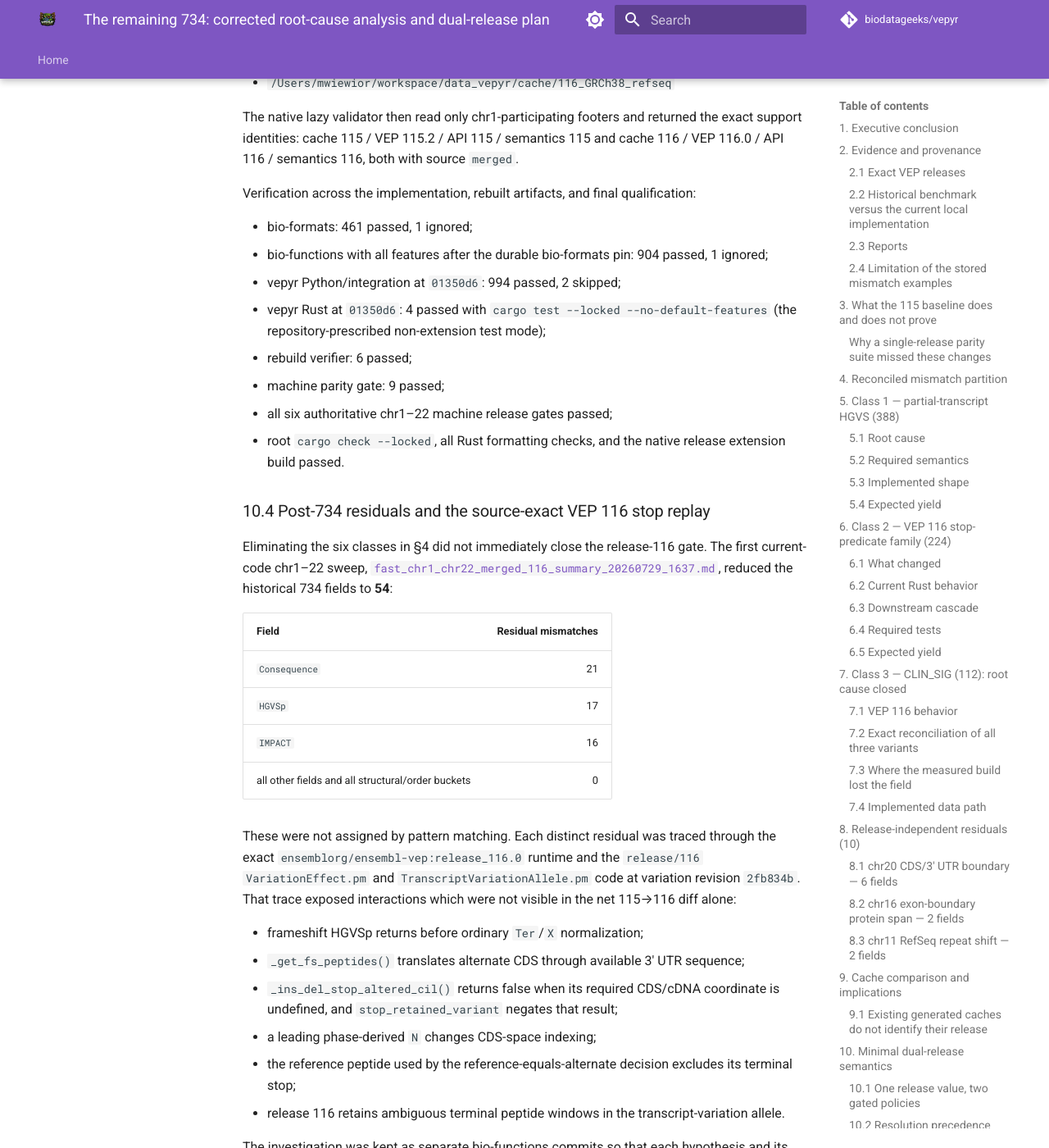
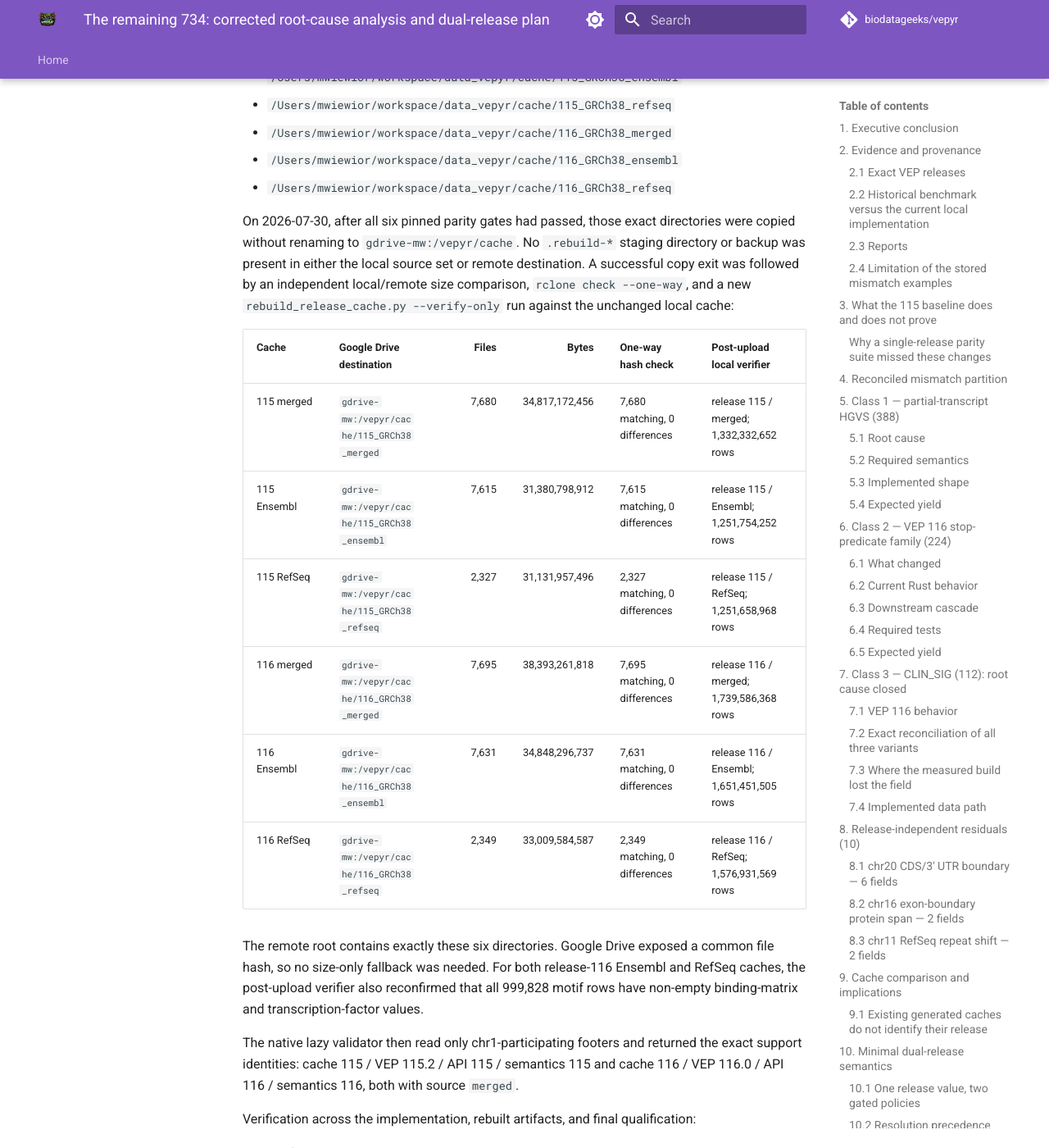
Before and after one commit to biodatageeks/vepyr, an MkDocs documentation site: the page built from docs/superpowers/2026-07-29-remaining-734-root-cause-and-plan.md, in a window 1280 px wide and 1400 px high, scrolled down 22148 px. Shown: the whole window at 82% size. Built offline with MkDocs 1.6.1 and Material for MkDocs 9.7.7, drawn with Linux system fonts in a browser that asks for light colours; comment, search, counter and statistics services are not loaded; some of the changed text lies outside the part shown.

Commit message:
docs: record verified cache publication

```diff
--- a/docs/superpowers/2026-07-29-remaining-734-root-cause-and-plan.md
+++ b/docs/superpowers/2026-07-29-remaining-734-root-cause-and-plan.md
@@ -719,12 +719,12 @@
 
 ### 10.3 Current implementation and artifact status
 
-The code implementation and release qualification are complete. The remaining publication work is
-to copy the six qualified cache artifacts to their Google Drive destinations and verify the remote
-copies. The strict runtime rejects incompatible or metadata-less generated caches rather than
-treating their directory names as identity.
+The code implementation, release qualification, upstream publication, and cache publication are
+complete. All six qualified cache artifacts were copied to their Google Drive destinations and
+the remote copies were checked independently. The strict runtime rejects incompatible or
+metadata-less generated caches rather than treating their directory names as identity.
 
-| Area | Status on 2026-07-29 | Evidence |
+| Area | Status at completion | Evidence |
 |---|---|---|
 | Root-cause partition | complete | all 734 fields reconcile into the six non-overlapping classes in §4 |
 | Comparator/provenance | implemented | uncapped deterministic JSONL ledger, equality-shape counts, allele-aware duplicate pairing, exact reference-header validation, per-contig resolved build provenance |
@@ -739,6 +739,7 @@
 | Whole-genome single-source parity | all four pinned gates exact | [115 RefSeq chr1–22](../../e2e-testing/reports/fast_chr1_chr22_refseq_115_summary_20260729_2233.md), [115 Ensembl chr1–22](../../e2e-testing/reports/fast_chr1_chr22_ensembl_115_summary_20260729_2243.md), [116 RefSeq chr1–22](../../e2e-testing/reports/fast_chr1_chr22_refseq_116_summary_20260729_2243.md), and [116 Ensembl chr1–22](../../e2e-testing/reports/fast_chr1_chr22_ensembl_116_summary_20260729_2308.md) are exact across all shared fields; each compares 4,096,123 variants with empty per-contig ledgers |
 | Ensembl/RefSeq cache rebuilds | four of four complete | 115 RefSeq (1,251,658,968 verified rows), 115 Ensembl (1,251,754,252), 116 RefSeq (1,576,931,569), and 116 Ensembl (1,651,451,505) are live; the 116 Ensembl cache has 999,828 motif rows and every row has non-empty binding-matrix and transcription-factor values |
 | Durable dependencies | pinned, pushed upstream, and release-qualified | vepyr qualification revision `01350d6` contains pin commit `edd2995`, which pins bio-formats `eee2d6926331fe5106cbbefbc1ca673e94357327` and bio-functions `0d02d711b352baf4087e2e9421e12716e10bb290`; both revisions are the remote heads of PR #224 and PR #203, and no absolute patch remains |
+| Google Drive publication | six of six complete | each exact local directory name exists under `gdrive-mw:/vepyr/cache`; local and remote file counts and byte totals match, all six one-way hash checks report zero differences, and all six local caches passed the metadata/footer verifier again after upload |
 
 The requested VEP 115 chromosome-by-chromosome burn-down is therefore unambiguous. Each value
 below is the sum of structural, ordering, one-sided, field, and ledger mismatches for that
@@ -822,6 +823,26 @@
 - `/Users/mwiewior/workspace/data_vepyr/cache/116_GRCh38_merged`
 - `/Users/mwiewior/workspace/data_vepyr/cache/116_GRCh38_ensembl`
 - `/Users/mwiewior/workspace/data_vepyr/cache/116_GRCh38_refseq`
+
+On 2026-07-30, after all six pinned parity gates had passed, those exact directories were copied
+without renaming to `gdrive-mw:/vepyr/cache`. No `.rebuild-*` staging directory or backup was
+present in either the local source set or remote destination. A successful copy exit was followed
+by an independent local/remote size comparison, `rclone check --one-way`, and a new
+`rebuild_release_cache.py --verify-only` run against the unchanged local cache:
+
+| Cache | Google Drive destination | Files | Bytes | One-way hash check | Post-upload local verifier |
+|---|---|---:|---:|---|---|
+| 115 merged | `gdrive-mw:/vepyr/cache/115_GRCh38_merged` | 7,680 | 34,817,172,456 | 7,680 matching, 0 differences | release 115 / merged; 1,332,332,652 rows |
+| 115 Ensembl | `gdrive-mw:/vepyr/cache/115_GRCh38_ensembl` | 7,615 | 31,380,798,912 | 7,615 matching, 0 differences | release 115 / Ensembl; 1,251,754,252 rows |
+| 115 RefSeq | `gdrive-mw:/vepyr/cache/115_GRCh38_refseq` | 2,327 | 31,131,957,496 | 2,327 matching, 0 differences | release 115 / RefSeq; 1,251,658,968 rows |
+| 116 merged | `gdrive-mw:/vepyr/cache/116_GRCh38_merged` | 7,695 | 38,393,261,818 | 7,695 matching, 0 differences | release 116 / merged; 1,739,586,368 rows |
+| 116 Ensembl | `gdrive-mw:/vepyr/cache/116_GRCh38_ensembl` | 7,631 | 34,848,296,737 | 7,631 matching, 0 differences | release 116 / Ensembl; 1,651,451,505 rows |
+| 116 RefSeq | `gdrive-mw:/vepyr/cache/116_GRCh38_refseq` | 2,349 | 33,009,584,587 | 2,349 matching, 0 differences | release 116 / RefSeq; 1,576,931,569 rows |
+
+The remote root contains exactly these six directories. Google Drive exposed a common file hash,
+so no size-only fallback was needed. For both release-116 Ensembl and RefSeq caches, the
+post-upload verifier also reconfirmed that all 999,828 motif rows have non-empty binding-matrix
+and transcription-factor values.
 
 The native lazy validator then read only chr1-participating footers and returned the exact
 support identities: cache 115 / VEP 115.2 / API 115 / semantics 115 and cache 116 / VEP 116.0 /
```
Also changed, not shown: docs/superpowers/plans/2026-07-29-vep-115-116-dual-release-parity.md (+13 -6 lines).
